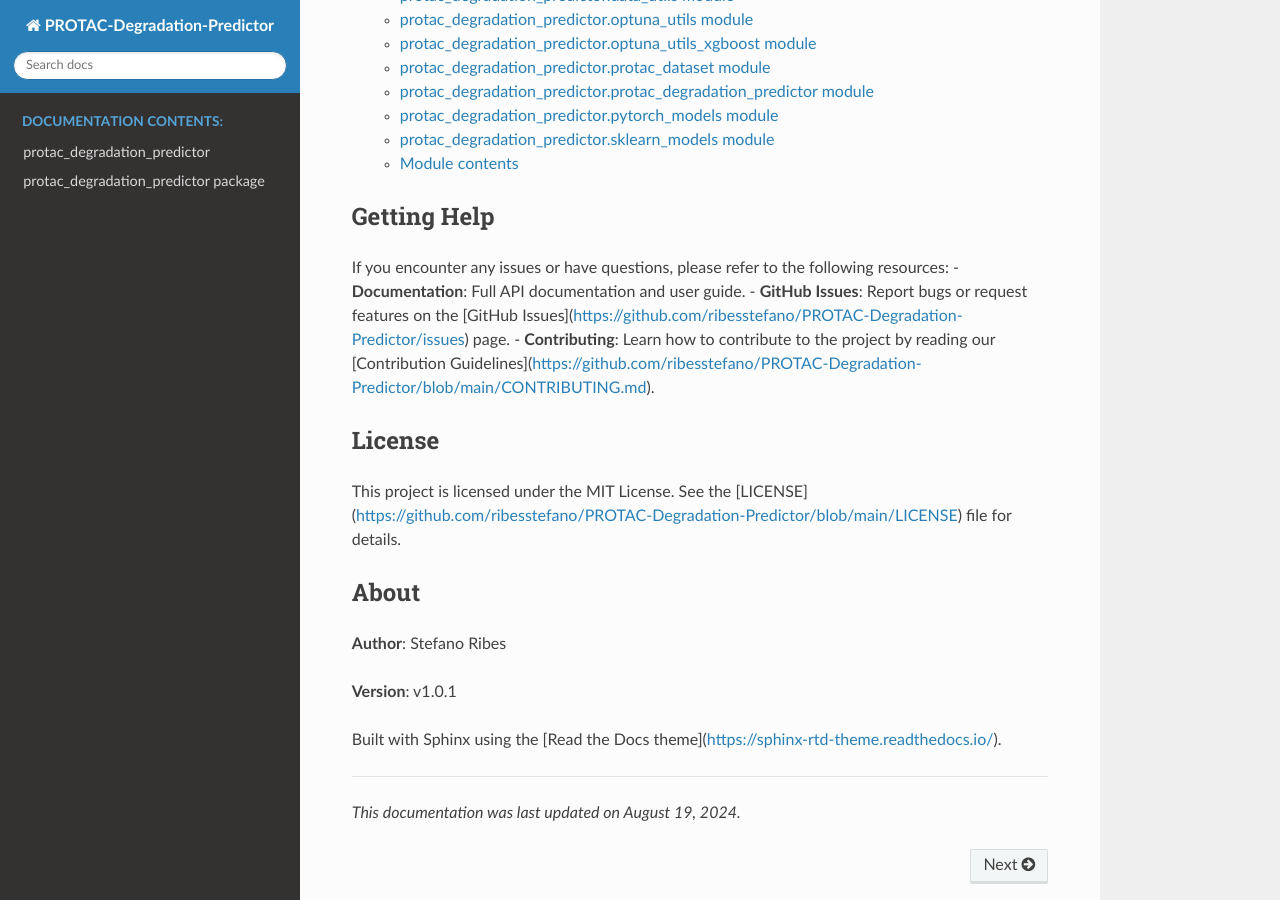
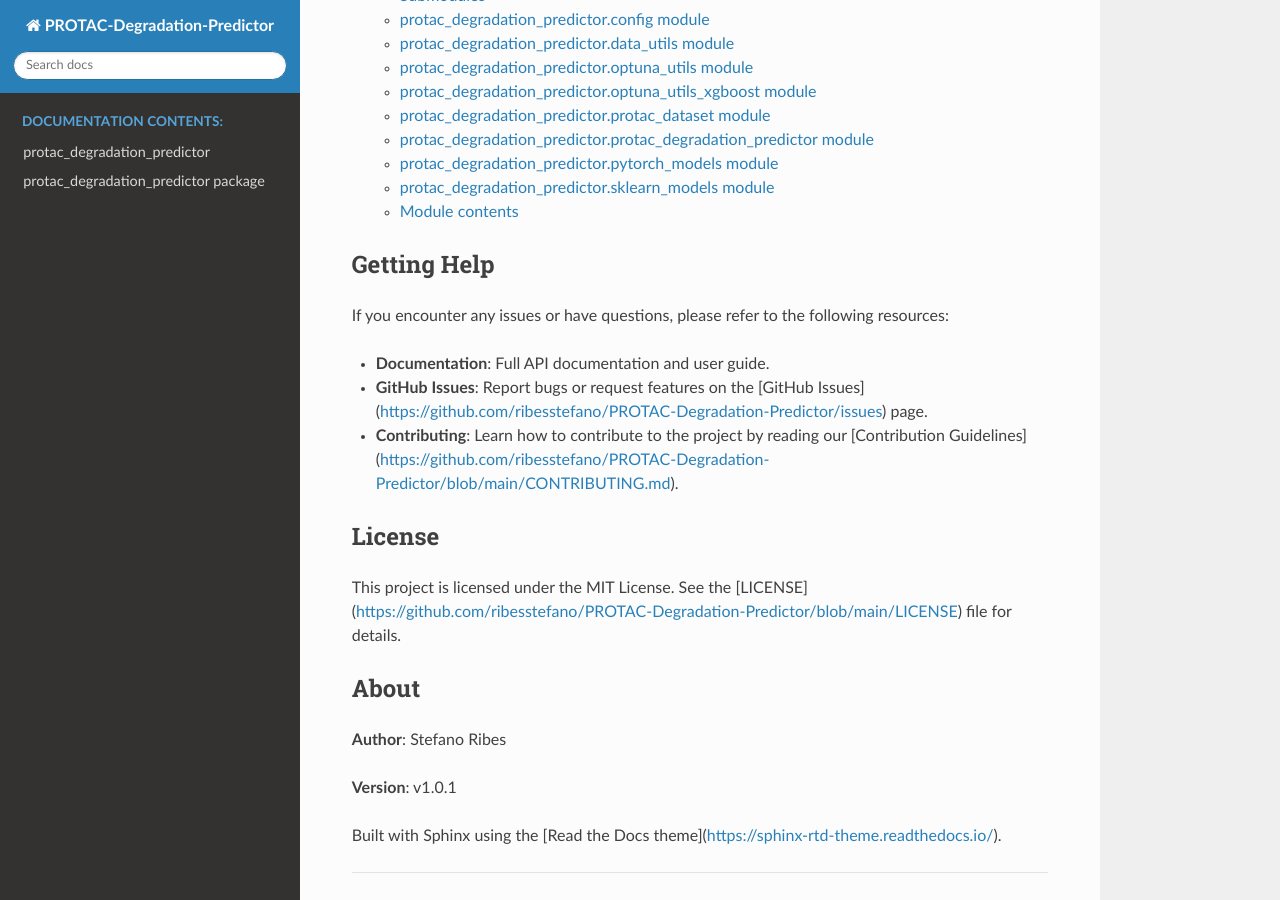
Before and after one commit to ribesstefano/PROTAC-Degradation-Predictor, a Sphinx documentation site: the page built from docs/index.rst, in a window 1280 px wide and 900 px high, scrolled down 1817 px. Built offline with Sphinx 7.4.7 and the Read the Docs theme 2.0.0, drawn with Linux system fonts in a browser that asks for light colours; pages that are not in the unit, such as notebooks, are missing from menus; part of the change alters nothing that is shown; some of the changed text lies outside the part shown.

```diff
--- a/docs/index.rst
+++ b/docs/index.rst
@@ -25,7 +25,7 @@ The primary functionalities of this package include:
 Features
 ========
 
-- **Machine Learning Models**: Utilize XGBoost, PyTorch, and scikit-learn models to predict PROTAC activity (refer to the :func:`protac_degradation_predictor.get_protac_active_proba` function).
+- **Machine Learning Models**: Utilize XGBoost, PyTorch, and scikit-learn models to predict PROTAC activity (refer to the :func:`protac_degradation_predictor.protac_degradation_predictor.get_protac_active_proba` function).
 - **Dataset Handling**: Load and manage datasets specific to PROTAC research (refer to the :func:`protac_degradation_predictor.data_utils.load_curated_dataset` function).
 - **Customizability**: Tune model hyperparameters and experiment with different model configurations (refer to the :func:`protac_degradation_predictor.optuna_utils.hyperparameter_tuning_and_training` function).
 
@@ -86,6 +86,7 @@ Getting Help
 ============
 
 If you encounter any issues or have questions, please refer to the following resources:
+
 - **Documentation**: Full API documentation and user guide.
 - **GitHub Issues**: Report bugs or request features on the [GitHub Issues](https://github.com/ribesstefano/PROTAC-Degradation-Predictor/issues) page.
 - **Contributing**: Learn how to contribute to the project by reading our [Contribution Guidelines](https://github.com/ribesstefano/PROTAC-Degradation-Predictor/blob/main/CONTRIBUTING.md).
```
